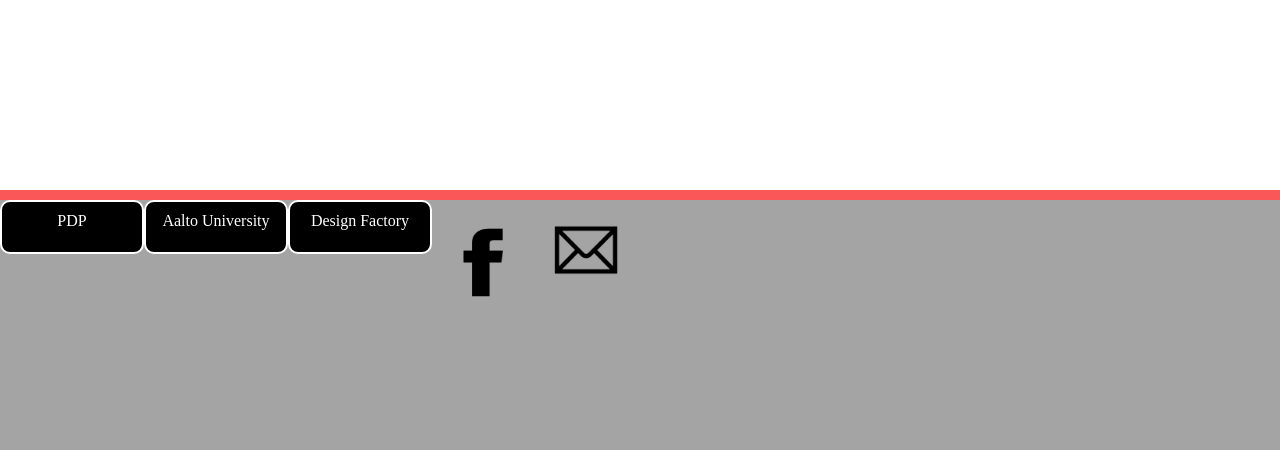
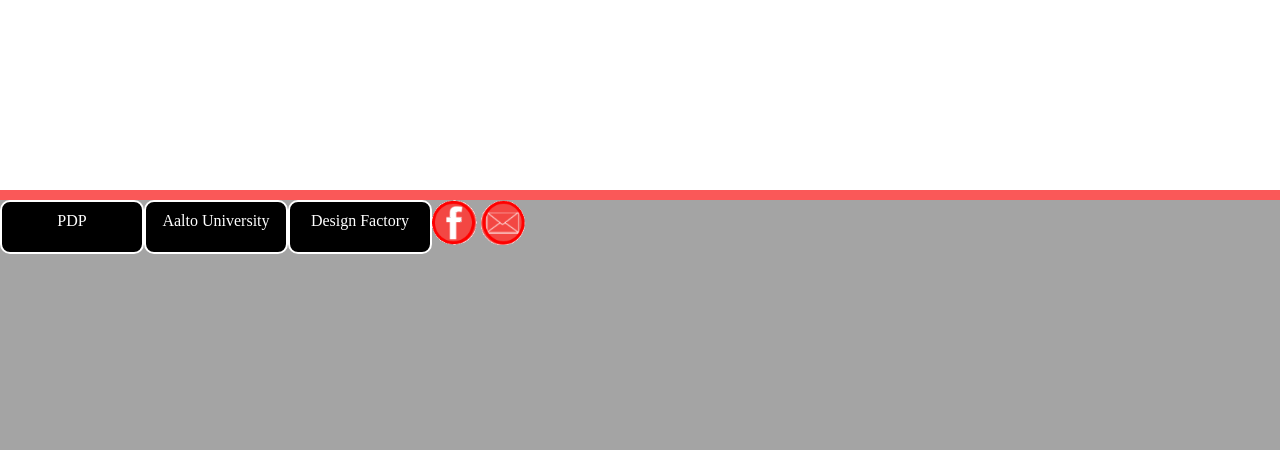
Before and after one commit to Nsemple87/PDPsite, a PHP site: page /index.php in a window 1280 px wide. Shown: the part 955-1405 px from the top of the page. Run offline with PHP 8.4, Linux system fonts and the light colour scheme.

Commit message:
added more images

```diff
--- a/functions/static.php
+++ b/functions/static.php
@@ -14,7 +14,7 @@ $header = '<!-- Navigation bar -->
 								<td>&nbsp;</td>
 							</tr>
 							<tr>
-								<td><a class="logo" href="index.php"><img src="images/logo.gif" width="190" height="105"></a></td>
+								<td><a class="logo" href="index.php"><img src="images/icons/logo.gif" width="190" height="105"></a></td>
 			                    <td><a class="menu" href="project.php">the Project</a></td>
 			                    <td><a class="menu" href="people.php">the People</a></td>
 			                    <td><a class="menu" href="prototype.php">the Prototype</a></td>
@@ -30,7 +30,7 @@ $footer = '<!-- footer -->
 				<div class = "aboutButtons"><p>PDP</p></div>
 				<div class = "aboutButtons"><p>Aalto University</p></div>
 				<div class = "aboutButtons"><p>Design Factory</p></div>
-				<a href="https://www.facebook.com"><img src="images/icons/facebookicon2.png"; height="80px"; width = "100px"/></a>
-				<a href="https://www.facebook.com"><img src="images/icons/emailicon.png" ; height="100px"; width = "100px"/></a>
+				<a href="https://www.facebook.com"><img src="images/icons/fb.png"; height="45px"; width = "45x"/></a>
+				<a href="mailto:adress@server.com?subject=Hello Team That Loves People"><img src="images/icons/email.png" ; height="45px"; width = "45px""/></a>
 			</div>';
 ?>
```
Also changed, not shown: images/heart-banner1.png (added), images/icons/aalto-logo.jpg (added), images/icons/email.png (added), images/icons/fb.png (added), images/icons/logo.gif (added), images/icons/r55.png (added), images/icons/share.png (added), images/teamname.png (added), images/wall.png (added), 2 other files.
